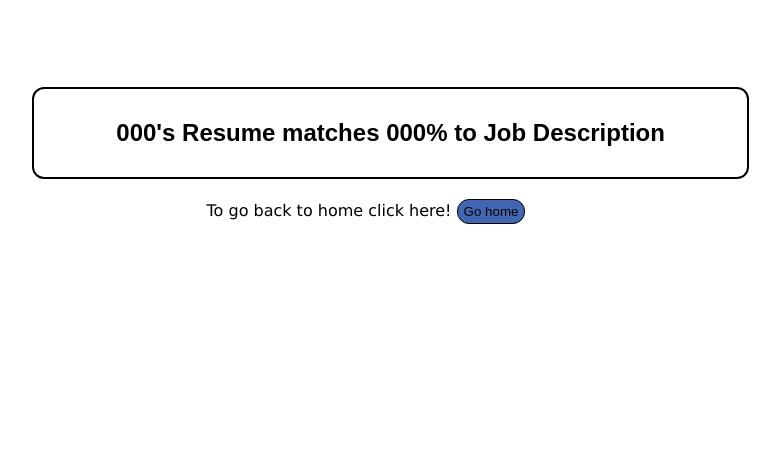
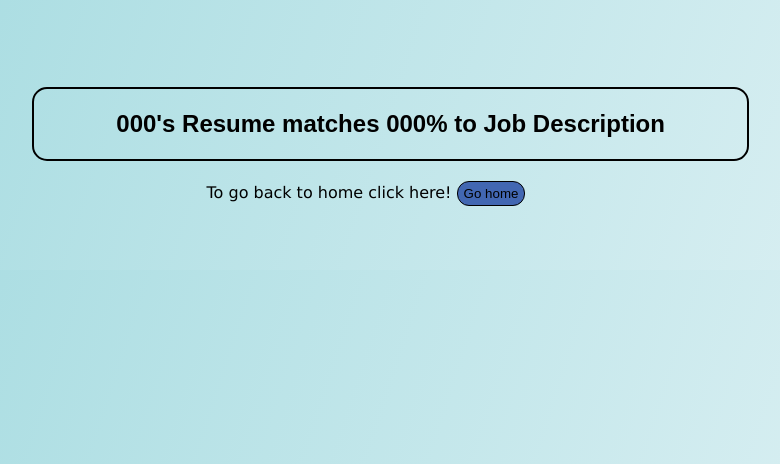
Before and after one commit to amshar05/JD-2-resume-match, a Flask app: template templates/result.html in a window 1280 px wide. Shown: the top 464 px of the page, without its empty margins (274-1054 px from the left). Run offline with Flask 2, Linux system fonts and the light colour scheme; the template is opened without the code that fills it: most values are stand-ins (such as "Sample title", 1, 10 or a date in 2020); some libraries are stand-ins or nearby versions.

Commit message:
style chanes-color

```diff
--- a/static/styles.css
+++ b/static/styles.css
@@ -1,12 +1,11 @@
-
 
 
 
 ul{
     list-style-type: disc;
-    -webkit-columns: 5;
-    -moz-columns: 5;
-    columns: 5;
+    -webkit-columns: 3;
+    -moz-columns: 3;
+    columns: 3;
     list-style-position: inside;//this is important addition
 }
 body{
@@ -15,10 +14,8 @@ body{
     margin-bottom: 5%;
   	font-family: verdana;
     text-align: center;
+background-image: linear-gradient( 108.1deg,  rgba(167,220,225,1) 11.2%, rgba(217,239,242,1) 88.9% );
 }
-
-
-
 
 .not-found{
 	width: 500px;
@@ -70,7 +67,6 @@ hr{
   background-color: transparent; /* Green */
   border: none;
   color: white;
-  padding: 10px 26px;
   text-align: center;
   text-decoration: none;
   display: inline-block;
@@ -87,7 +83,7 @@ hr{
   color: black;
   border: 2px solid black;
   margin-left: 5%;
-    border-radius: 12px;
+    border-radius: 15px;
 
 }
 
```
